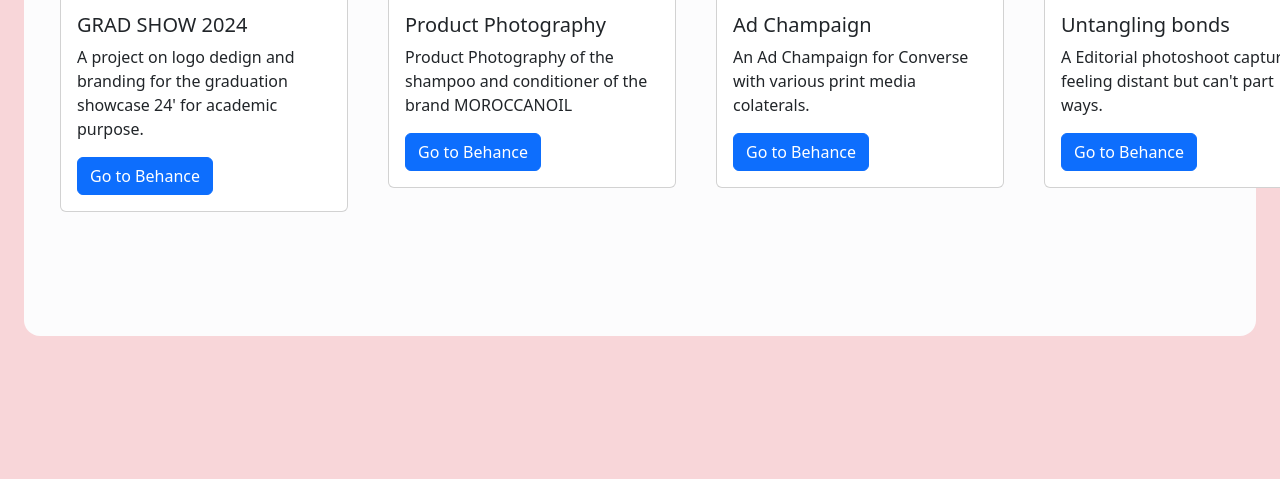
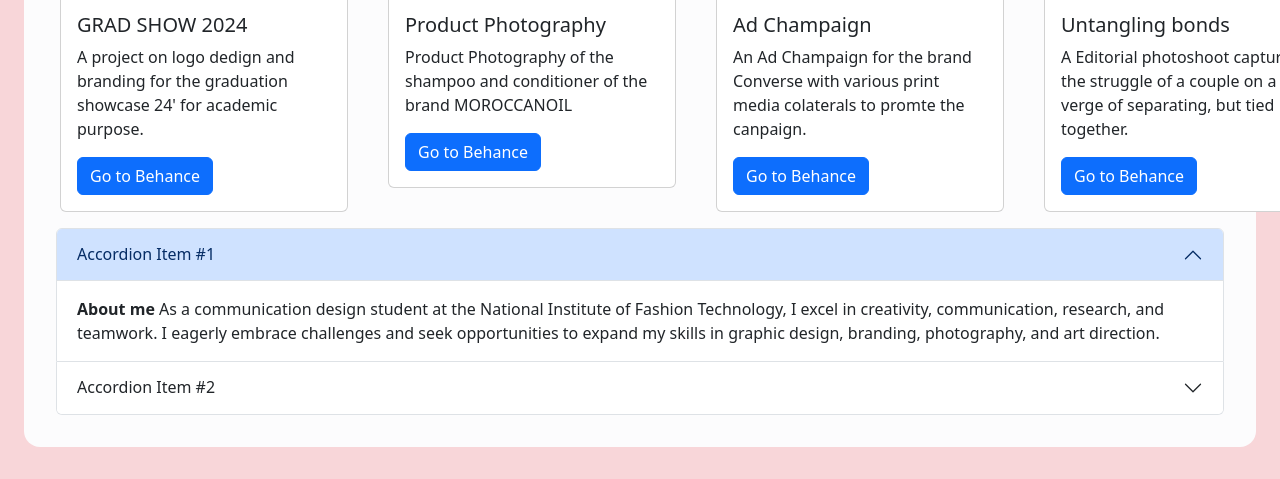
Before and after one commit to hopkun/Portfolio, a plain HTML site: page index.html in a window 1280 px wide. Shown: the part 1196-1675 px from the top of the page. Before the commit the page ends 1564 px from the top, so only its background shows below. Drawn offline with nearby package versions, Linux system fonts and the light colour scheme.

Commit message:
Add files via upload

```diff
--- a/index.html
+++ b/index.html
@@ -1,5 +1,6 @@
 <!DOCTYPE html>
 <html lang="en">
+
 <head>
   <meta charset="UTF-8">
   <meta name="viewport" content="width=device-width, initial-scale=1.0">
@@ -8,18 +9,22 @@
   <script src="https://cdn.jsdelivr.net/npm/bootstrap@5.3.3/dist/js/bootstrap.bundle.min.js"></script>
   <link href="./linkedinstyle.css" rel="stylesheet" type="text/css">
 </head>
+
 <body class="p-3 mb-2 bg-danger text-white" style="--bs-bg-opacity: .2;">
-        <div class="outercard container;  m-2  ; p-3 mb-2 bg-light-subtle text-light-emphasis rounded-4" style="height: 500px; margin: 20px;">
+  <div class="outercard container;  m-2  ; p-3 mb-2 bg-light-subtle text-light-emphasis rounded-4"
+    style="height: 500px; margin: 20px;">
     <div class="upperimage">
-        <img src="./aesthetic-pastel-background-1920-x-1280-g99126uwsi0qrkex.jpg" class="container-fluid" alt="Background img 2" style="height: 200px;">
+      <img src="./aesthetic-pastel-background-1920-x-1280-g99126uwsi0qrkex.jpg" class="container-fluid"
+        alt="Background img 2" style="height: 200px;">
     </div>
     <div>
-             <img src="./WhatsApp Image 2024-04-16 at 2.58.05 PM.jpeg"
-             class=" rounded-circle img-thumbnail object-fit-cover"
+      <img src="./WhatsApp Image 2024-04-16 at 2.58.05 PM.jpeg" class=" rounded-circle img-thumbnail object-fit-cover"
         style="margin-top:-7rem; margin-left: 30px; width: 150px; height: 150px;">
     </div>
-            <div class="d-flex" style="justify-content: space-between; margin-left: 20px; margin-right: 20px; margin-top: 20px;">
-            <div> <h1> Sneha Sriram </h1>
+    <div class="d-flex"
+      style="justify-content: space-between; margin-left: 20px; margin-right: 20px; margin-top: 20px;">
+      <div>
+        <h1> Sneha Sriram </h1>
         <h5> Fasion Communication Student</h5>
         <h6> Mumbai, Maharashtra, India </h6>
       </div>
@@ -35,20 +40,23 @@
       </button>
     </div>
   </div>
-    <div class="outercard container;  m-2  ; p-3 mb-2 bg-light-subtle text-light-emphasis; rounded-4" style="height: 1000px; margin: 20px">
+  <div class="outercard container;  m-2  ; p-3 mb-2 bg-light-subtle text-light-emphasis; rounded-4"
+    style=" margin: 20px">
     <div class="text-black" style="margin: 20px;">
       <h3>Portfolio</h3>
     </div>
     <div id="carouselExampleFade" class="carousel slide carousel-fade" style="margin: 20px;">
       <div class="carousel-inner">
         <div class="carousel-item active ">
-      <img src="./coffee-production1.jpg" class="d-block w-100 object-fit-cover" style="height: 300px; --bs-opacity: .5;">
+          <img src="./shutterstock_114802408-825x465.webp" class="d-block w-100 object-fit-cover"
+            style="height: 300px; --bs-opacity: .5;">
         </div>
         <div class="carousel-item active ">
-      <img src="./1000_F_324821160_C7uowD5Nb2HF79thZDAqZo9q5Qr3shFu.jpg" class="d-block w-100 object-fit-cover" style="height: 300px;">
+          <img src="./1000_F_324821160_C7uowD5Nb2HF79thZDAqZo9q5Qr3shFu.jpg" class="d-block w-100 object-fit-cover"
+            style="height: 300px;">
         </div>
         <div class="carousel-item active ">
-      <img src="./rain-drops-window.jpg" class="d-block w-100 object-fit-cover" style="height: 300px;">
+          <img src="./240_F_749905746_s1nLvj6Y5mqFTlZGh3ZXbEpWJPAw0ACB.jpg" class="d-block w-100 object-fit-cover" style="height: 300px;">
         </div>
 
       </div>
@@ -65,11 +73,14 @@
       <div class="griditem">
         <div class="flexcontainer">
           <div class="card" style="width: 18rem; margin-left: 20px; margin-top: 50px;">
-      <img src="./WhatsApp Image 2024-04-19 at 5.50.39 AM.jpeg" class="card-img-top object-fit-cover" style="height: 200px;">
+            <img src="./WhatsApp Image 2024-04-19 at 5.50.39 AM.jpeg" class="card-img-top object-fit-cover"
+              style="height: 200px;">
             <div class="card-body">
               <h5 class="card-title">GRAD SHOW 2024</h5>
-        <p class="card-text">A project on logo dedign and branding for the graduation showcase 24' for academic purpose.</p>
-        <a href="https://www.behance.net/gallery/196563563/Grad-Show-Brand-Design" class="btn btn-primary">Go to Behance</a>
+              <p class="card-text">A project on logo dedign and branding for the graduation showcase 24' for academic
+                purpose.</p>
+              <a href="https://www.behance.net/gallery/196563563/Grad-Show-Brand-Design" class="btn btn-primary">Go to
+                Behance</a>
             </div>
           </div>
         </div>
@@ -81,7 +92,8 @@
             <div class="card-body">
               <h5 class="card-title">Product Photography</h5>
               <p class="card-text">Product Photography of the shampoo and conditioner of the brand MOROCCANOIL</p>
-        <a href="https://www.behance.net/gallery/195838215/Moroccanoil-Product-Photography" class="btn btn-primary">Go to Behance</a>
+              <a href="https://www.behance.net/gallery/195838215/Moroccanoil-Product-Photography"
+                class="btn btn-primary">Go to Behance</a>
             </div>
           </div>
         </div>
@@ -92,8 +104,9 @@
             <img src="./image015.jpg" class="card-img-top; object-fit-cover" style="height: 200px;">
             <div class="card-body">
               <h5 class="card-title">Ad Champaign</h5>
-        <p class="card-text">An Ad Champaign for Converse with various print media colaterals.</p>
-        <a href="https://www.behance.net/gallery/195877255/Converse-Ad-Campaign" class="btn btn-primary">Go to Behance</a>
+              <p class="card-text">An Ad Champaign for the brand Converse with various print media colaterals to promte the canpaign.</p>
+              <a href="https://www.behance.net/gallery/195877255/Converse-Ad-Campaign" class="btn btn-primary">Go to
+                Behance</a>
             </div>
           </div>
         </div>
@@ -101,15 +114,52 @@
       <div class="griditem">
         <div class="flexcontainer">
           <div class="card" style="width: 18rem; margin-left: 20px; margin-top: 50px; margin-right: 20px;">
-      <img src="./IMG_6297 (2).jpg" class="card-img-top; object-fit-cover" style="height: 200px;" >
+            <img src="./IMG_6297 (2).jpg" class="card-img-top; object-fit-cover" style="height: 200px;">
             <div class="card-body">
               <h5 class="card-title">Untangling bonds</h5>
-        <p class="card-text">A Editorial photoshoot capturing feeling distant but can't part ways.</p>
-        <a href="https://www.behance.net/gallery/195786193/Untangling-Bonds-Editorial-Photoshoot" class="btn btn-primary">Go to Behance</a>
+              <p class="card-text">A Editorial photoshoot capturing the struggle of a couple on a verge of separating, but tied together.</p>
+              <a href="https://www.behance.net/gallery/195786193/Untangling-Bonds-Editorial-Photoshoot"
+                class="btn btn-primary">Go to Behance</a>
             </div>
           </div>
         </div>
       </div>
+    </div>
+    <div class="p-3">
+    <div class="accordion" id="accordionExample">
+      <div class="accordion-item">
+        <h2 class="accordion-header">
+          <button class="accordion-button" type="button" data-bs-toggle="collapse" data-bs-target="#collapseOne"
+            aria-expanded="true" aria-controls="collapseOne">
+            Accordion Item #1
+          </button>
+        </h2>
+        <div id="collapseOne" class="accordion-collapse collapse show" data-bs-parent="#accordionExample">
+          <div class="accordion-body">
+            <strong>About me</strong> As a communication design student at the National Institute of Fashion Technology,
+             I excel in creativity, communication, research, and teamwork. I eagerly embrace challenges and seek opportunities
+              to expand my skills in graphic design, branding, photography, and art direction.
+          </div>
+        </div>
+      </div>
+      <div class="accordion-item">
+        <h2 class="accordion-header">
+          <button class="accordion-button collapsed" type="button" data-bs-toggle="collapse"
+            data-bs-target="#collapseTwo" aria-expanded="false" aria-controls="collapseTwo">
+            Accordion Item #2
+          </button>
+        </h2>
+        <div id="collapseTwo" class="accordion-collapse collapse" data-bs-parent="#accordionExample">
+          <div class="accordion-body">
+            <strong>Skills</strong> I have soft skills such as Creativity, Communicaion, Problem solving and teamwork. My skills on
+            various softwares extend from Adobe: Illustrator, Photoshop, Indesign, Lightroom and in 3D softwares such as Fusion 360 andd Blender.
+          </div>
+        </div>
+      </div>
+    </div>
+  </div>
+
+
   </div>
   <div class="modal fade" id="ContactForm" tabindex="-1" aria-labelledby="ContactFormLabel" aria-hidden="true">
     <div class="modal-dialog">
@@ -120,12 +170,12 @@
         </div>
         <div class="modal-body" style="color:black ;">
           <form>
-          Name: <input type="text" name="name" class="form-control"/><br>
-          Phone:<input type="tel" name="phone" class="form-control"/> <br>
-          Email:<input type="email" name="email" class="form-control"/> <br>
+            Name: <input type="text" name="name" class="form-control" /><br>
+            Phone:<input type="tel" name="phone" class="form-control" /> <br>
+            Email:<input type="email" name="email" class="form-control" /> <br>
             Gender:
-          <input type="radio" name="male" class="form-check"/> Male <br>
-          <input type="radio" name="female" class="form-check"/> Female<br>
+            <input type="radio" name="male" class="form-check" /> Male <br>
+            <input type="radio" name="female" class="form-check" /> Female<br>
             Job Type:
             <select name="jobtype" class="form-control">
               <option value="1">Full Time</option>
@@ -143,4 +193,5 @@
     </div>
   </div>
 </body>
+
 </html>
```
Also changed, not shown: 240_F_749905746_s1nLvj6Y5mqFTlZGh3ZXbEpWJPAw0ACB.jpg (added), shutterstock_114802408-825x465.webp (added). Lines whose indentation alone changed are shown as unchanged.
